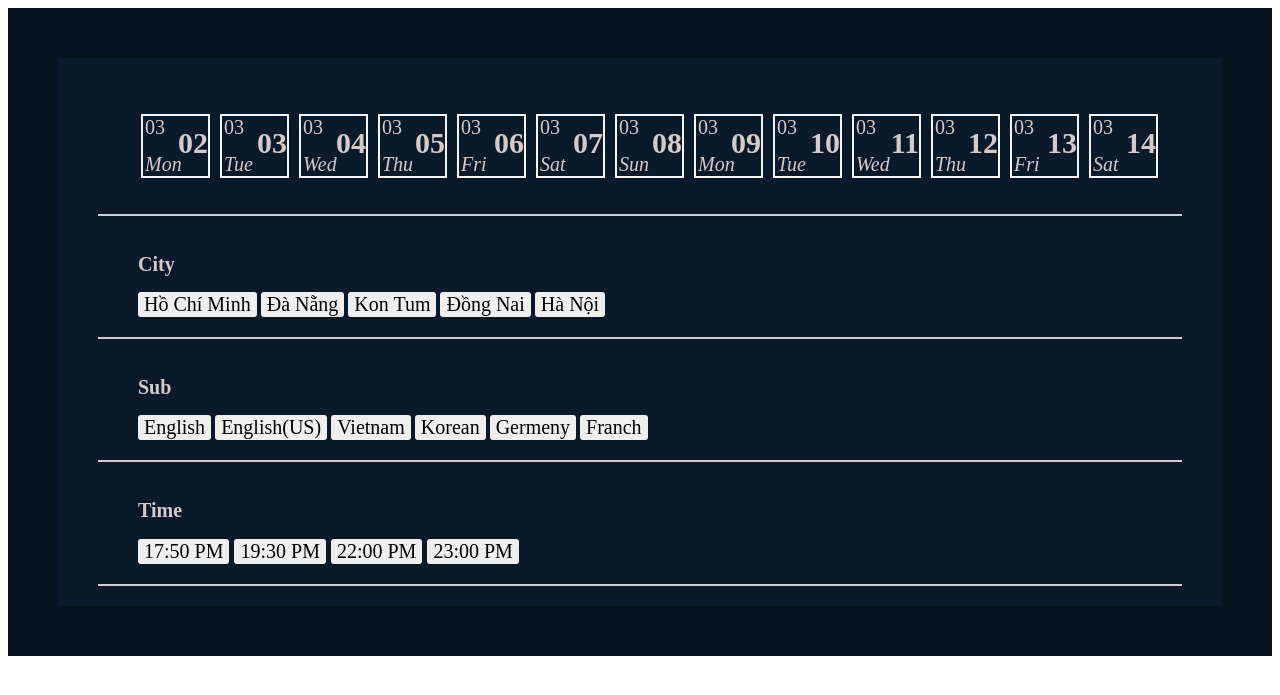
After one commit to anhminh362/Cinema-FE, a PHP site: page /pages/client/Bookticket.php in a window 1280 px wide. The commit adds this page. Shown: the top 695 px of the page. Run offline with PHP 8.4, Linux system fonts and the light colour scheme.

Commit message:
book ticket

```diff
--- /dev/null
+++ b/pages/client/Bookticket.php
@@ -0,0 +1,135 @@
+<!DOCTYPE html>
+<html lang="en">
+<head>
+    <meta charset="UTF-8">
+    <meta http-equiv="X-UA-Compatible" content="IE=edge">
+    <meta name="viewport" content="width=device-width, initial-scale=1.0">
+    <title>BookTicket</title>
+    <link rel="stylesheet" href="/style/style.css">
+    <link rel="stylesheet" href="../../style/Bookticket.css">
+</head>
+<body>
+    <section class="book-ticket">
+        <div class="container">
+            <div class="book-ticket-container">
+                <ul class="date-list">
+                    <li class="date-item">
+                        <div class="day">
+                            <span>03</span>
+                            <em>Mon</em>
+                            <strong>02</strong>
+                        </div>
+                    </li>
+                    <li class="date-item">
+                        <div class="day">
+                            <span >03</span>
+                            <em>Tue</em>
+                            <strong>03</strong>
+                        </div>
+                    </li>
+                    <li class="date-item">
+                        <div class="day">
+                            <span >03</span>
+                            <em>Wed</em>
+                            <strong>04</strong>
+                        </div>
+                    </li><li class="date-item">
+                        <div class="day">
+                            <span >03</span>
+                            <em>Thu</em>
+                            <strong>05</strong>
+                        </div>
+                    </li><li class="date-item">
+                        <div class="day">
+                            <span >03</span>
+                            <em>Fri</em>
+                            <strong>06</strong>
+                        </div>
+                    </li><li class="date-item">
+                        <div class="day">
+                            <span >03</span>
+                            <em>Sat</em>
+                            <strong>07</strong>
+                        </div>
+                    </li>
+                    <li class="date-item">
+                        <div class="day">
+                            <span >03</span>
+                            <em>Sun</em>
+                            <strong>08</strong>
+                    </li>
+                    <li class="date-item">
+                        <div class="day">
+                            <span >03</span>
+                            <em>Mon</em>
+                            <strong>09</strong>
+                    </li>
+                    <li class="date-item">
+                        <div class="day">
+                            <span >03</span>
+                            <em>Tue</em>
+                            <strong>10</strong>
+                    </li>
+                    <li class="date-item">
+                        <div class="day">
+                            <span >03</span>
+                            <em>Wed</em>
+                            <strong>11</strong>
+                    </li>
+                    <li class="date-item">
+                        <div class="day">
+                            <span >03</span>
+                            <em>Thu</em>
+                            <strong>12</strong>
+                    </li>
+                    <li class="date-item">
+                        <div class="day">
+                            <span >03</span>
+                            <em>Fri</em>
+                            <strong>13</strong>
+                    </li>
+                    <li class="date-item">
+                        <div class="day">
+                            <span >03</span>
+                            <em>Sat</em>
+                            <strong>14</strong>
+                    </li>
+                </ul>
+
+
+                <div class="provinces-list">
+                    <h2>City</h2>
+                    <div class="place">
+                        <button>Hồ Chí Minh</button>
+                        <button>Đà Nẵng</button>
+                        <button>Kon Tum</button>
+                        <button>Đồng Nai</button>
+                        <button>Hà Nội</button>
+                    </div>
+                </div>
+                <div class="sub-list">
+                    <h2>Sub</h2>
+                    <div class="place">
+                        <button>English</button>
+                        <button>English(US)</button>
+                        <button>Vietnam</button>
+                        <button>Korean</button>
+                        <button>Germeny</button>
+                        <button>Franch</button>
+                    </div>
+                </div>
+                <div class="show-time">
+                    <h2>Time</h2>
+                    <div class="time">
+                        <button>17:50 PM</button>
+                        <button>19:30 PM</button>
+                        <button>22:00 PM</button>
+                        <button>23:00 PM</button>
+                    </div>
+                </div>
+            </div>
+        </div>
+    </section>
+
+</body>
+</html>
--- a/style/Bookticket.css
+++ b/style/Bookticket.css
@@ -1,15 +1,25 @@
 .book-ticket {
     padding-top: 50px;
+    padding-bottom: 50px;
+    padding-right: 50px;
+    padding-left: 50px;
+    background-color: #06121E
+
 }
 
 .container {
-    max-width: 1250px;
+    max-width: 1220px;
     margin: 0 auto;
 }
 
 .book-ticket-container {
-    border-top: 2px solid black;
+    background-color:#0B1A2A;
+    border-top: 2px;
+    padding: 20px 40px
 
+}
+.date-item{
+    list-style: none;
 }
 
 .date-list,
@@ -19,43 +29,93 @@
     flex-wrap: wrap;
     padding: 20px;
 }
+.provinces-list {
+    border-top: 2px solid rgb(212, 202, 202);
+    display: block;
+    padding: 20px 40px;
 
-.provinces-list {
-    border-top: 2px solid black;
 }
 
 .sub-list {
-    gap: 5px;
+    border-top: 2px solid rgb(212, 202, 202);
+    display: block;
     padding: 20px 40px;
-    border-top: 2px solid black;
 }
+
 
 .show-time {
     padding: 20px 40px;
-    border-top: 2px solid black;
-    border-bottom: 1px solid black;
+    border-top: 2px solid rgb(212, 202, 202);
+    border-bottom: 2px solid rgb(212, 202, 202);
 }
-
+/* .place {
+    display: flex;
+    flex-wrap: wrap;
+    gap: 5px;
+    position: relative;
+} */
 .time {
     display: flex;
     flex-wrap: wrap;
     gap: 5px;
+
+
 }
+button{
+    font-size: 20px;
+    font-family: serif;
+    border: none;
+    border-radius: 3px;
 
+}
 .day {
     border: 2px solid whitesmoke;
-    color: #2b2b2b;
-    height: 58px;
+    color: rgb(212, 202, 202);
+    font-family: serif;
+    font-size: 20px;
+    height: 60px;
     width: 65px;
+    margin-left: 10px;
     position: relative;
+    left: 13px;
 
+}
+.day:hover{
+    border: 2px solid #d8bd24;
 }
 
 .day>span {
-    color: #2b2b2b;
-    font-size: 12px;
-    left: 10px;
+    color: rgb(212, 202, 202);
+    font-family: serif;
+    font-size: 20px;
+    left: 2px;
+    position: absolute;
+    top: 0px;
+
+}
+.day> em{
+    color:rgb(212, 202, 202);
+    font-family: serif;
+    font-size: 20px;
+    left: 2px;
+    position: absolute;
+    bottom: 0px;
+}
+
+.day> strong{
+    color: rgb(212, 202, 202);
+    font-family: serif;
+    font-size: 30px;
+    right: 0px;
     position: absolute;
     top: 10px;
-
 }
+h2{
+    font-family: serif;
+    font-size: 20px;
+    color: rgb(212, 202, 202);
+}
+.place button:hover, .time button:hover{
+    background-color: #d8bd24;
+    border: none;
+}
```
Also changed, not shown: pages/client/Bookticket.html (deleted, +0 -324 lines).
